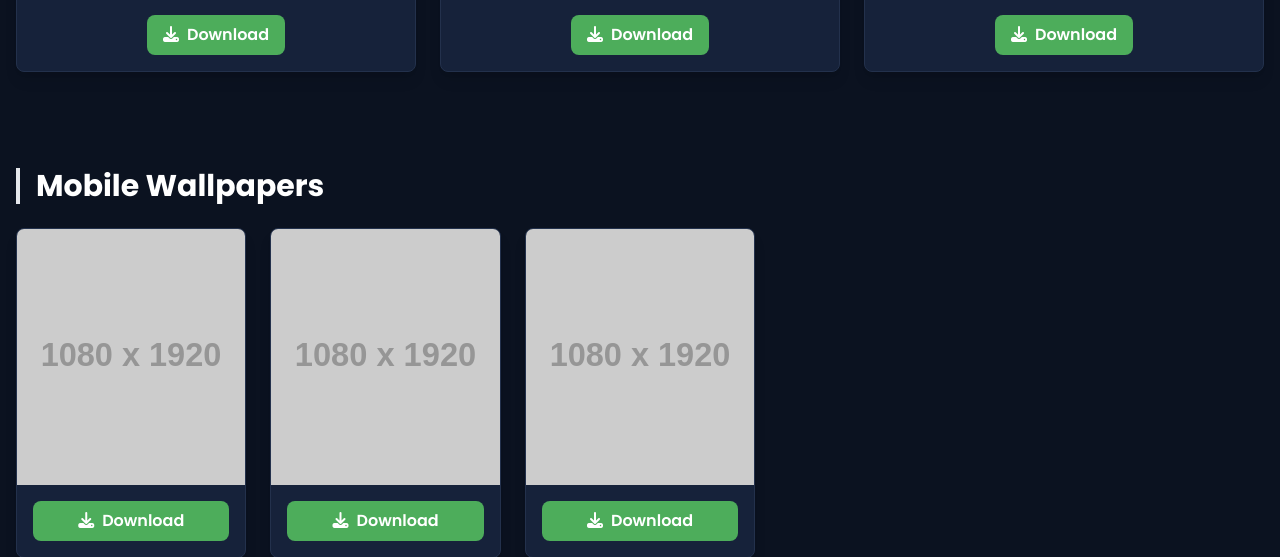
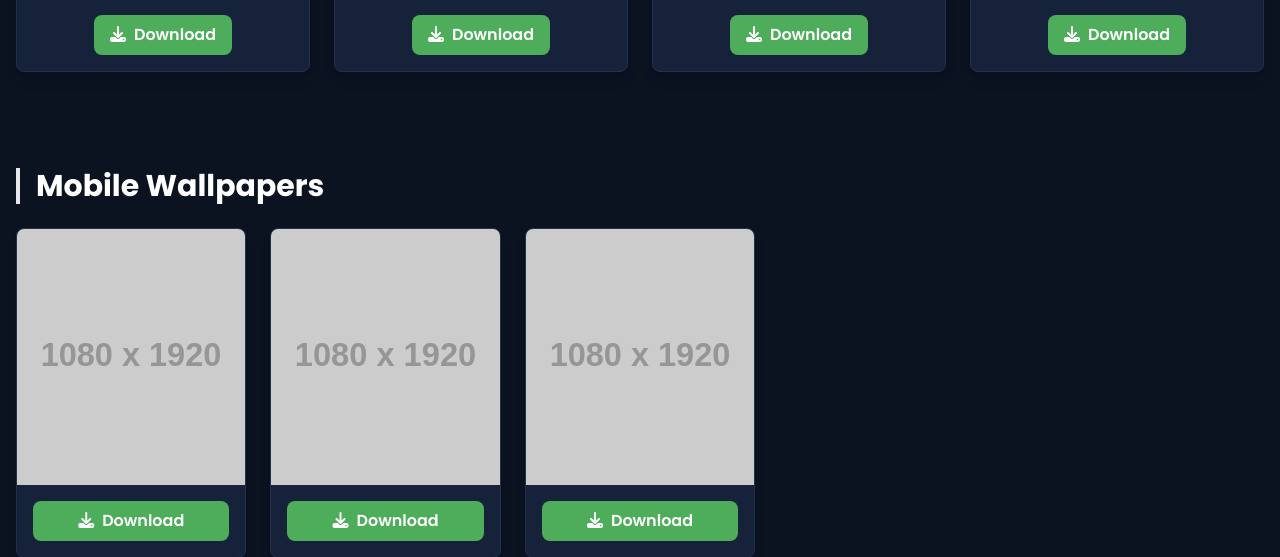
Before and after one commit to pjteo495-bit/pokemon-tcg-tracker, a Flask app: page /wallpapers in a window 1280 px wide. Shown: the part 502-1059 px from the top of the page. Run offline with Flask 3, Linux system fonts and the light colour scheme; grey boxes labelled with a size stand in for pictures from a placeholder-image service; some libraries are stand-ins or nearby versions.

Commit message:
Update wallpapers.html

```diff
--- a/templates/wallpapers.html
+++ b/templates/wallpapers.html
@@ -3,7 +3,7 @@
 <head>
     <meta charset="UTF-8">
     <meta name="viewport" content="width=device-width, initial-scale=1.0">
-    <title>Pokémon Wallpapers</title>
+    <title>Pokémon TCG Wallpapers</title>
     <script src="https://cdn.tailwindcss.com"></script>
     <link href="https://fonts.googleapis.com/css2?family=Poppins:wght@400;500;600;700;800&display=swap" rel="stylesheet">
     <link rel="stylesheet" href="https://cdnjs.cloudflare.com/ajax/libs/font-awesome/6.4.0/css/all.min.css">
@@ -124,30 +124,39 @@
         <!-- PC Wallpapers Section -->
         <section id="pc-wallpapers" class="mb-24">
             <h3 class="text-3xl font-bold text-white mb-6 border-l-4 border-poke-yellow pl-4">PC Wallpapers</h3>
-            <div class="grid grid-cols-1 sm:grid-cols-2 lg:grid-cols-3 gap-6">
+            <div class="grid grid-cols-1 sm:grid-cols-2 lg:grid-cols-4 gap-6">
                 <!-- PC Wallpaper 1 -->
                 <div class="wallpaper-card rounded-lg overflow-hidden shadow-lg">
-                    <img class="w-full h-48 object-cover" src="https://placehold.co/1920x1080/0b1220/eaf1ff?text=PC+Wallpaper+1" alt="PC Wallpaper 1">
+                    <img class="w-full h-48 object-cover" src="https://cdn.midjourney.com/6790afc1-ebd7-48b4-bff0-3ff2d30f8d6f/0_0.png" alt="PC Wallpaper 1">
                     <div class="p-4 text-center">
-                        <a href="https://placehold.co/1920x1080" download="charizard_sunset_pc.png" class="download-btn py-2 px-4 rounded-lg font-semibold inline-block">
+                        <a href="https://cdn.midjourney.com/6790afc1-ebd7-48b4-bff0-3ff2d30f8d6f/0_0.png" download="pokegr_wallpaper_1.png" class="download-btn py-2 px-4 rounded-lg font-semibold inline-block">
                             <i class="fas fa-download mr-2"></i>Download
                         </a>
                     </div>
                 </div>
                  <!-- PC Wallpaper 2 -->
                 <div class="wallpaper-card rounded-lg overflow-hidden shadow-lg">
-                    <img class="w-full h-48 object-cover" src="https://placehold.co/1920x1080/121a2b/eaf1ff?text=PC+Wallpaper+2" alt="PC Wallpaper 2">
+                    <img class="w-full h-48 object-cover" src="https://cdn.midjourney.com/039d8da0-fac1-44d8-8af4-e95429fd3855/0_0.png" alt="PC Wallpaper 2">
                     <div class="p-4 text-center">
-                        <a href="https://placehold.co/1920x1080" download="gengar_shadow_pc.png" class="download-btn py-2 px-4 rounded-lg font-semibold inline-block">
+                        <a href="https://cdn.midjourney.com/039d8da0-fac1-44d8-8af4-e95429fd3855/0_0.png" download="pokegr_wallpaper_2.png" class="download-btn py-2 px-4 rounded-lg font-semibold inline-block">
                             <i class="fas fa-download mr-2"></i>Download
                         </a>
                     </div>
                 </div>
                  <!-- PC Wallpaper 3 -->
                 <div class="wallpaper-card rounded-lg overflow-hidden shadow-lg">
-                    <img class="w-full h-48 object-cover" src="https://placehold.co/1920x1080/16223a/eaf1ff?text=PC+Wallpaper+3" alt="PC Wallpaper 3">
+                    <img class="w-full h-48 object-cover" src="https://cdn.midjourney.com/3cc968bd-53f6-49f9-9746-0cd848b13091/0_0.png" alt="PC Wallpaper 3">
                     <div class="p-4 text-center">
-                        <a href="https://placehold.co/1920x1080" download="pikachu_forest_pc.png" class="download-btn py-2 px-4 rounded-lg font-semibold inline-block">
+                        <a href="https://cdn.midjourney.com/3cc968bd-53f6-49f9-9746-0cd848b13091/0_0.png" download="pokegr_wallpaper_3.png" class="download-btn py-2 px-4 rounded-lg font-semibold inline-block">
+                            <i class="fas fa-download mr-2"></i>Download
+                        </a>
+                    </div>
+                </div>
+                <!-- PC Wallpaper 4 -->
+                <div class="wallpaper-card rounded-lg overflow-hidden shadow-lg">
+                    <img class="w-full h-48 object-cover" src="https://cdn.midjourney.com/587cd27e-f58b-40f8-a78e-945048856c4e/0_0.png" alt="PC Wallpaper 4">
+                    <div class="p-4 text-center">
+                        <a href="https://cdn.midjourney.com/587cd27e-f58b-40f8-a78e-945048856c4e/0_0.png" download="pokegr_wallpaper_4.png" class="download-btn py-2 px-4 rounded-lg font-semibold inline-block">
                             <i class="fas fa-download mr-2"></i>Download
                         </a>
                     </div>
```
